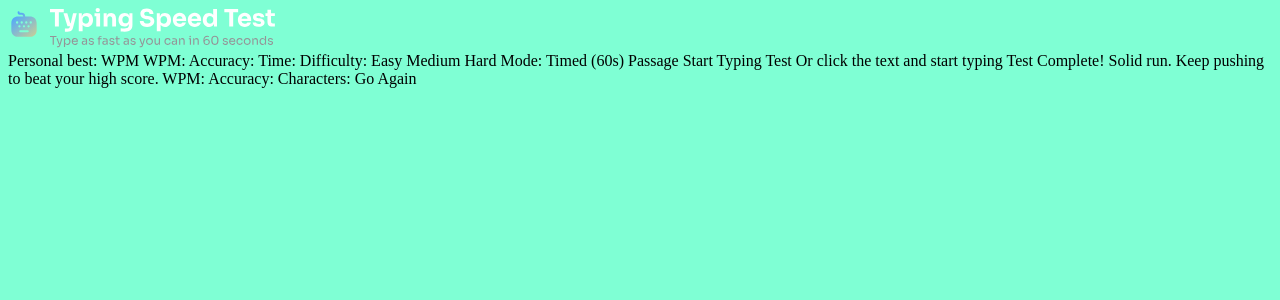
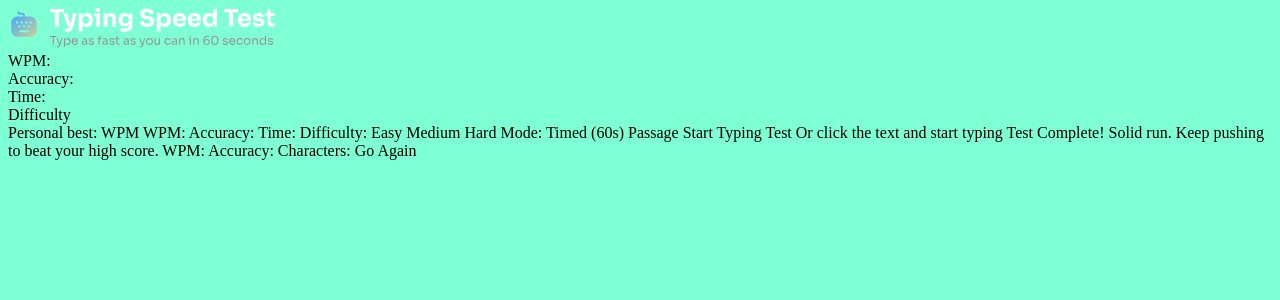
Before and after one commit to FelixHardjana/Typing-Speed-Test---React---Frontend-Mentor, a React (Vite) app: page / in a window 1280 px wide. Shown: the top 300 px of the page. Built offline with nearby package versions, Linux system fonts and the light colour scheme.

Commit message:
testing commit

```diff
--- a/src/MainTyping.tsx
+++ b/src/MainTyping.tsx
@@ -5,6 +5,13 @@ const MainTyping = () => {
         <header>
             <img src="../assets/images/logo-large.svg" alt="Typing Speed Logo" />
         </header>
+
+        <div className="stats-bar">
+            <div>WPM:</div>
+            <div>Accuracy:</div>
+            <div>Time:</div>
+            <div>Difficulty</div>
+        </div>
         </>
     );
 }
```
